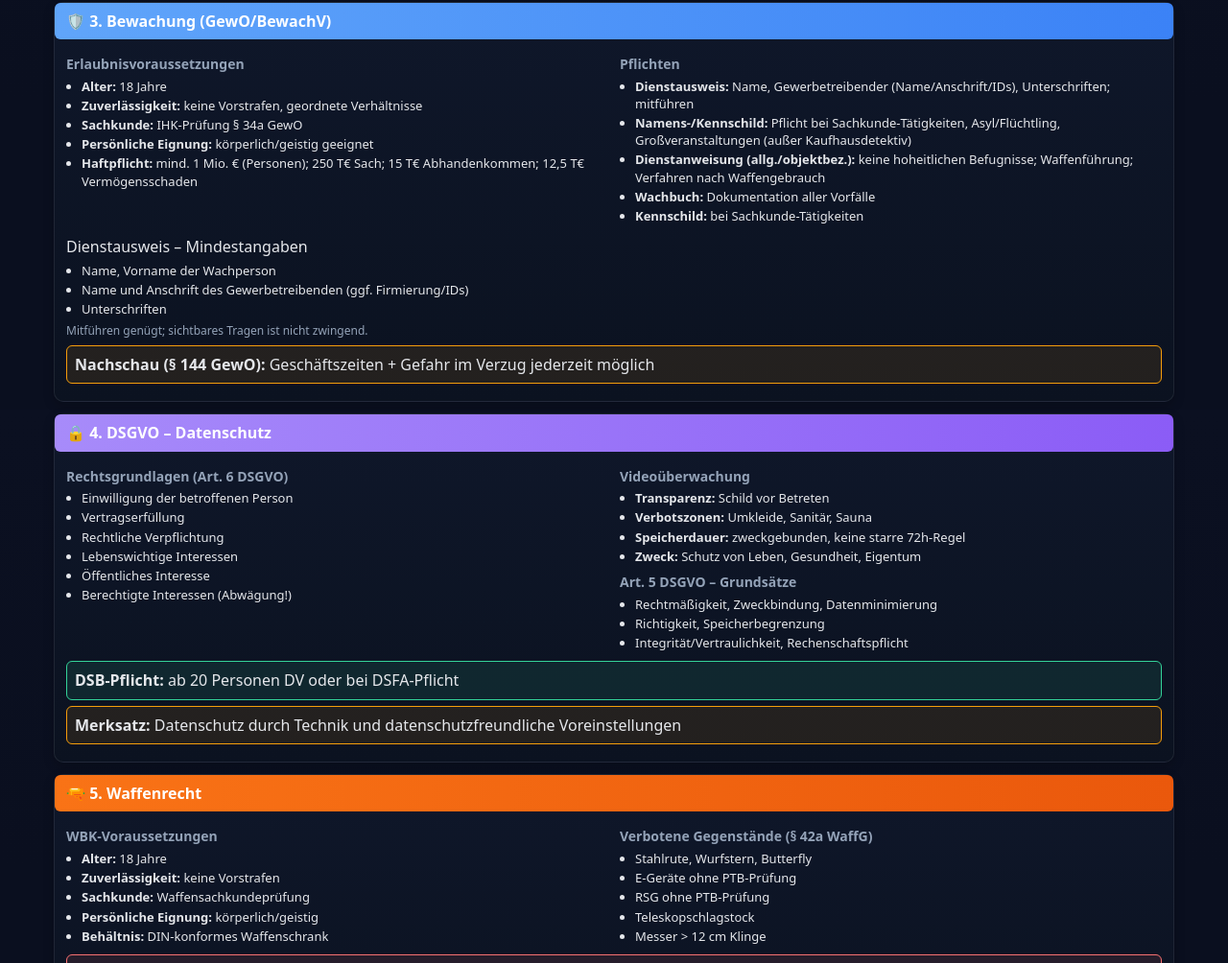
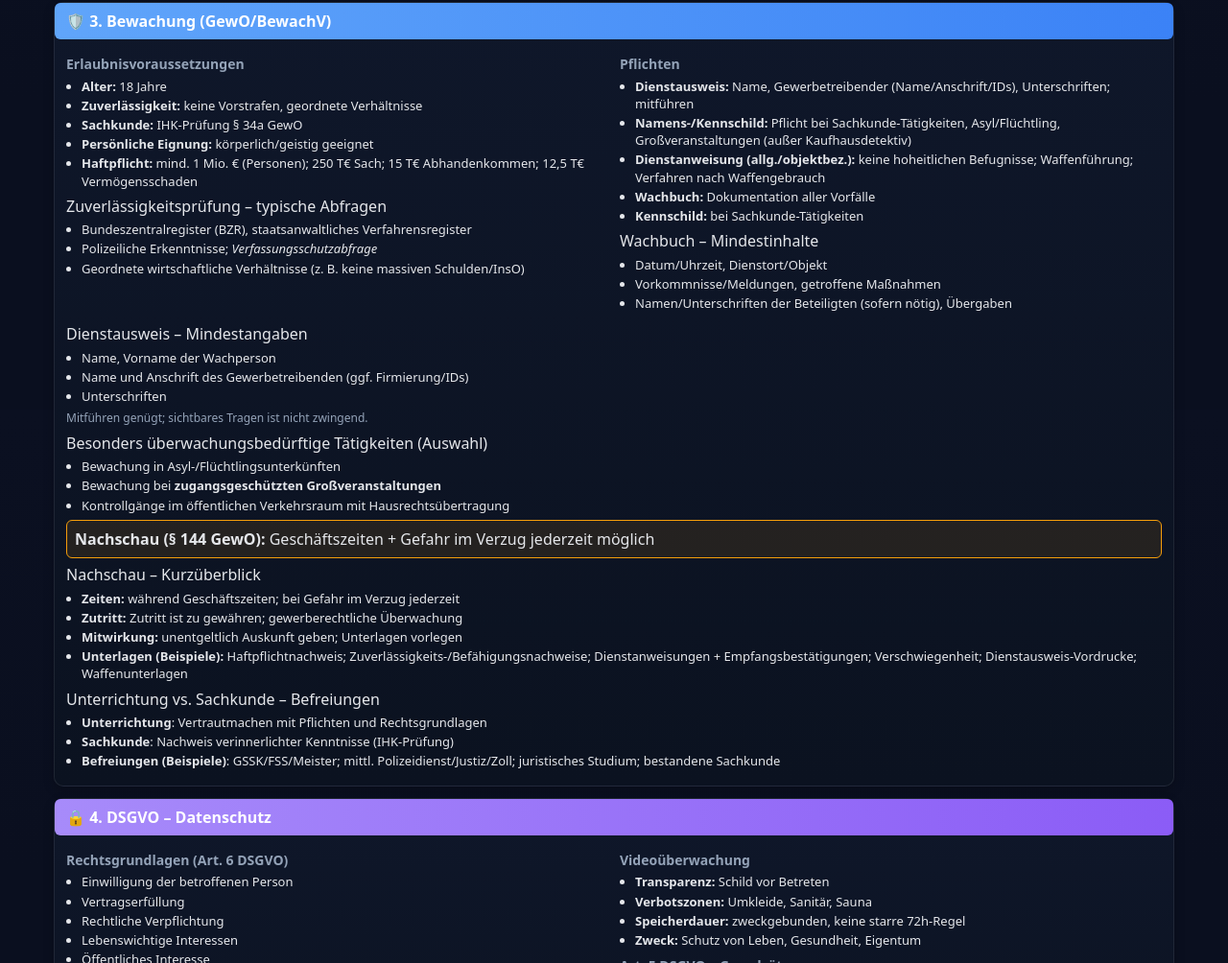
Before and after one commit to DennoDhn/Lernmaterial-34a, a plain HTML site: page cheatsheet.html in a window 1280 px wide. Shown: the part 5973-6977 px from the top of the page at 96% size. Drawn offline with Linux system fonts and the light colour scheme.

Commit message:
BewachV-Block ausgebaut: ZuverlÃ¤ssigkeitsprÃ¼fung, Wachbuch-Mindestinhalte, besonders Ã¼berwachungsbedÃ¼rftige TÃ¤tigkeiten, Nachschau-Check, Unterrichtung vs. Sachkunde/Befreiungen

```diff
--- a/cheatsheet.html
+++ b/cheatsheet.html
@@ -583,6 +583,14 @@
                     <li><strong>Persönliche Eignung:</strong> körperlich/geistig geeignet</li>
                     <li><strong>Haftpflicht:</strong> mind. 1 Mio. € (Personen); 250 T€ Sach; 15 T€ Abhandenkommen; 12,5 T€ Vermögensschaden</li>
                 </ul>
+                <div class="details" style="margin-top:6px;">
+                    <summary>Zuverlässigkeitsprüfung – typische Abfragen</summary>
+                    <ul class="tight">
+                        <li>Bundeszentralregister (BZR), staatsanwaltliches Verfahrensregister</li>
+                        <li>Polizeiliche Erkenntnisse; <em>Verfassungsschutzabfrage</em></li>
+                        <li>Geordnete wirtschaftliche Verhältnisse (z. B. keine massiven Schulden/InsO)</li>
+                    </ul>
+                </div>
             </div>
             <div>
                 <h3>Pflichten</h3>
@@ -593,6 +601,14 @@
                     <li><strong>Wachbuch:</strong> Dokumentation aller Vorfälle</li>
                     <li><strong>Kennschild:</strong> bei Sachkunde-Tätigkeiten</li>
                 </ul>
+                <div class="details" style="margin-top:6px;">
+                    <summary>Wachbuch – Mindestinhalte</summary>
+                    <ul class="tight">
+                        <li>Datum/Uhrzeit, Dienstort/Objekt</li>
+                        <li>Vorkommnisse/Meldungen, getroffene Maßnahmen</li>
+                        <li>Namen/Unterschriften der Beteiligten (sofern nötig), Übergaben</li>
+                    </ul>
+                </div>
             </div>
         </div>
         <div class="details" style="margin-top:8px;">
@@ -604,8 +620,33 @@
             </ul>
             <p class="small" style="margin:6px 0 0;">Mitführen genügt; sichtbares Tragen ist nicht zwingend.</p>
         </div>
+        <div class="details" style="margin-top:6px;">
+            <summary>Besonders überwachungsbedürftige Tätigkeiten (Auswahl)</summary>
+            <ul class="tight">
+                <li>Bewachung in Asyl-/Flüchtlingsunterkünften</li>
+                <li>Bewachung bei <strong>zugangsgeschützten Großveranstaltungen</strong></li>
+                <li>Kontrollgänge im öffentlichen Verkehrsraum mit Hausrechtsübertragung</li>
+            </ul>
+        </div>
         <div class="warning">
             <strong>Nachschau (§ 144 GewO):</strong> Geschäftszeiten + Gefahr im Verzug jederzeit möglich
+        </div>
+        <div class="details" style="margin-top:6px;">
+            <summary>Nachschau – Kurzüberblick</summary>
+            <ul class="tight">
+                <li><strong>Zeiten:</strong> während Geschäftszeiten; bei Gefahr im Verzug jederzeit</li>
+                <li><strong>Zutritt:</strong> Zutritt ist zu gewähren; gewerberechtliche Überwachung</li>
+                <li><strong>Mitwirkung:</strong> unentgeltlich Auskunft geben; Unterlagen vorlegen</li>
+                <li><strong>Unterlagen (Beispiele):</strong> Haftpflichtnachweis; Zuverlässigkeits-/Befähigungsnachweise; Dienstanweisungen + Empfangsbestätigungen; Verschwiegenheit; Dienstausweis‑Vordrucke; Waffenunterlagen</li>
+            </ul>
+        </div>
+        <div class="details" style="margin-top:6px;">
+            <summary>Unterrichtung vs. Sachkunde – Befreiungen</summary>
+            <ul class="tight">
+                <li><strong>Unterrichtung</strong>: Vertrautmachen mit Pflichten und Rechtsgrundlagen</li>
+                <li><strong>Sachkunde</strong>: Nachweis verinnerlichter Kenntnisse (IHK-Prüfung)</li>
+                <li><strong>Befreiungen (Beispiele)</strong>: GSSK/FSS/Meister; mittl. Polizeidienst/Justiz/Zoll; juristisches Studium; bestandene Sachkunde</li>
+            </ul>
         </div>
     </div>
 
```
